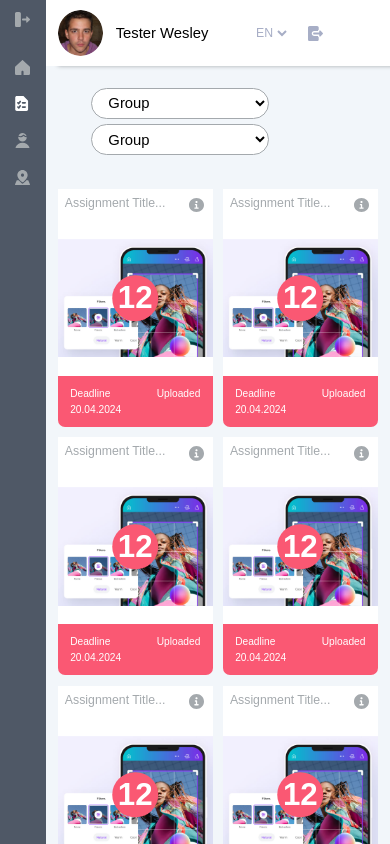
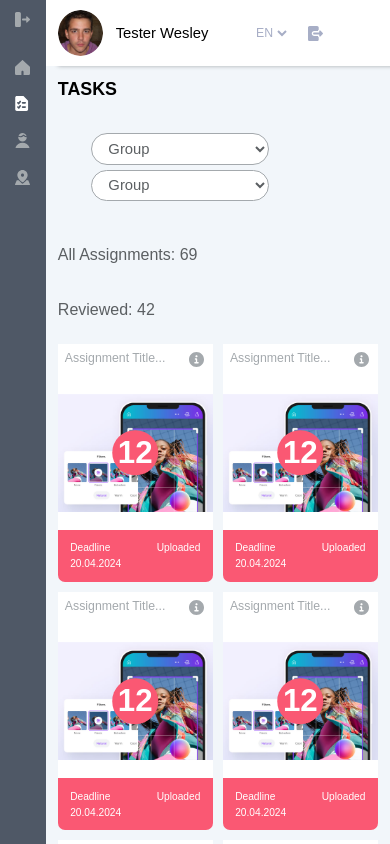
Before and after one commit to viktor-sabat/grade-center, an Angular app: page /Tasks in a window 390 px wide. Shown: the top 844 px of the page. Built offline with nearby package versions, Linux system fonts and the light colour scheme.

Commit message:
Now with responsive filter bar with additional information (+Viktor)

```diff
--- a/src/app/dropdown/dropdown.component.css
+++ b/src/app/dropdown/dropdown.component.css
@@ -7,6 +7,7 @@
     border: solid 1px var(--dropdown-border-color);
     padding-left: var(--step-0);
     margin-right: var(--step-3);
+    color: var(--dropdown-label-color);
 }
 
 .dropdown:hover{
--- a/src/app/tasks-page-content/tasks-page-content.component.css
+++ b/src/app/tasks-page-content/tasks-page-content.component.css
@@ -0,0 +1,24 @@
+.tasks-page__title{
+    font-size: var(--step-2);
+    font-weight: bold;
+    margin: var(--step-0);
+}
+
+.tasks-page__filter-bar{
+    display: flex;
+    flex-direction: row;
+    flex-wrap: wrap;
+}
+
+.tasks-page__labels{
+    color: var(--dropdown-label-color);
+    margin-left: var(--step-0);
+}
+
+.tasks-page__total-assignments-label{
+    line-height: var(--step-9);
+}
+
+.tasks-page__reviewed-assignments-label{
+    margin: var(--step-0);
+}
--- a/src/app/tasks-page-content/tasks-page-content.component.html
+++ b/src/app/tasks-page-content/tasks-page-content.component.html
@@ -1,2 +1,7 @@
-<tlr-task-filters></tlr-task-filters>
+<p class="tasks-page__title">TASKS</p>
+<div class="tasks-page__filter-bar">
+    <tlr-task-filters></tlr-task-filters>
+    <p class="tasks-page__labels tasks-page__total-assignments-label">All Assignments: {{assignmentsTotal}}</p>
+</div>
+<p class="tasks-page__labels tasks-page__reviewed-assignments-label">Reviewed: {{assignmentsReviewed}}</p>
 <tlr-assignments-grid></tlr-assignments-grid>
--- a/src/app/tasks-page-content/tasks-page-content.component.ts
+++ b/src/app/tasks-page-content/tasks-page-content.component.ts
@@ -10,5 +10,6 @@ import { TaskFiltersComponent } from '../task-filters/task-filters.component';
   styleUrl: './tasks-page-content.component.css'
 })
 export class TasksPageContentComponent {
-
+  assignmentsTotal: number = 69
+  assignmentsReviewed: number = 42
 }
--- a/src/styles.css
+++ b/src/styles.css
@@ -51,6 +51,7 @@
 
     --dropdown-bg-color: #ffffff;
     --dropdown-border-color: #a4a9ad;
+    --dropdown-label-color: #5B5F62;
 
 
     /*=============================*/
```
